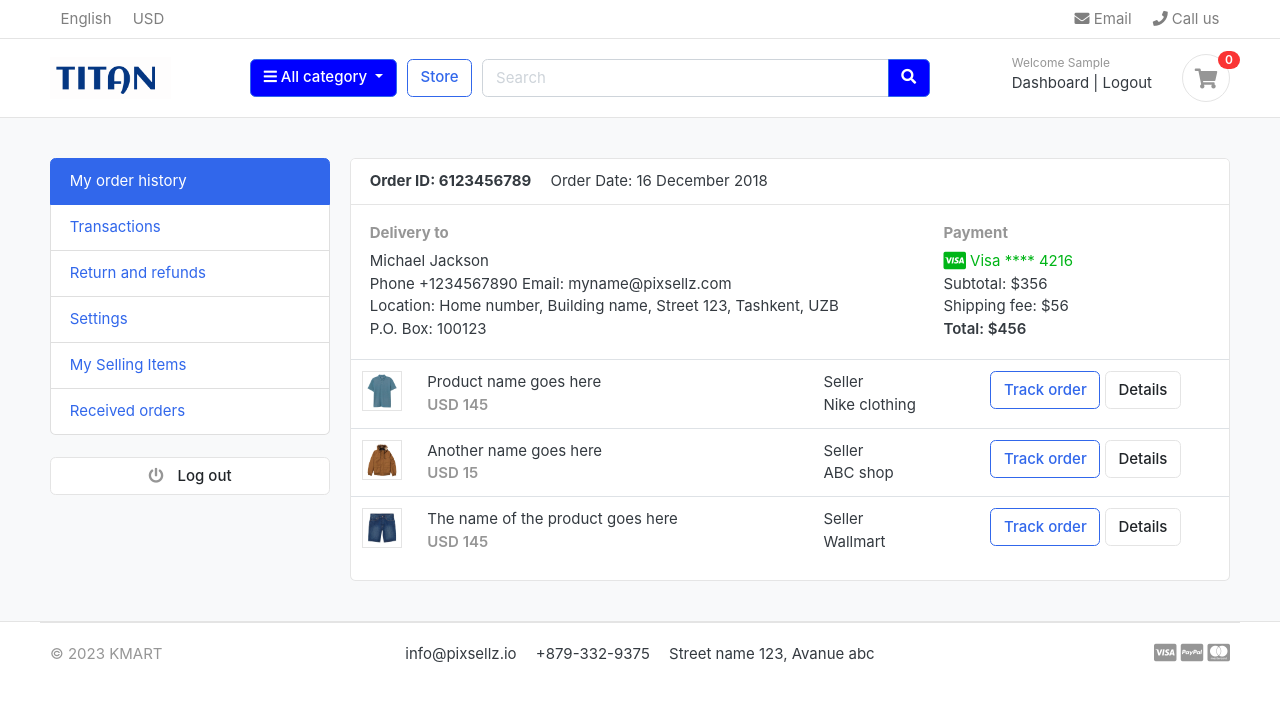
After one commit to KEERTHIVAASA/Titan_clone, a Django app: page /accounts/ in a window 1280 px wide. The commit adds this page. Shown: the top 701 px of the page. Run offline with Django 4.2, Linux system fonts and the light colour scheme; the visitor is signed in with stand-in values (Sample User, id 1); data that the repository does not hold is empty; some libraries are stand-ins or nearby versions; some web fonts are replaced.

Commit message:
checkout functionality

```diff
--- /dev/null
+++ b/Templates/accounts/dashboard.html
@@ -0,0 +1,101 @@
+{% extends 'base.html' %}
+
+
+{% block content %}
+<section class="section-conten padding-y bg">
+
+    {% include 'includes/alerts.html'%}
+
+    <div class="container">
+        <div class="row">
+        <aside class="col-md-3">
+            <!--   SIDEBAR   -->
+            <ul class="list-group">
+                <a class="list-group-item active" href="#"> My order history </a>
+                <a class="list-group-item" href="#"> Transactions </a>
+                <a class="list-group-item" href="#"> Return and refunds </a>
+                <a class="list-group-item" href="#">Settings </a>
+                <a class="list-group-item" href="#"> My Selling Items </a>
+                <a class="list-group-item" href="#"> Received orders </a>
+            </ul>
+            <br>
+            <a class="btn btn-light btn-block" href="#"> <i class="fa fa-power-off"></i> <span class="text">Log out</span> </a>
+            <!--   SIDEBAR .//END   -->
+        </aside>
+        <main class="col-md-9">
+            <article class="card">
+            <header class="card-header">
+                <strong class="d-inline-block mr-3">Order ID: 6123456789</strong>
+                <span>Order Date: 16 December 2018</span>
+            </header>
+            <div class="card-body">
+                <div class="row">
+                    <div class="col-md-8">
+                        <h6 class="text-muted">Delivery to</h6>
+                        <p>Michael Jackson <br>
+                        Phone +1234567890 Email: myname@pixsellz.com <br>
+                        Location: Home number, Building name, Street 123,  Tashkent, UZB <br>
+                        P.O. Box: 100123
+                         </p>
+                    </div>
+                    <div class="col-md-4">
+                        <h6 class="text-muted">Payment</h6>
+                        <span class="text-success">
+                            <i class="fab fa-lg fa-cc-visa"></i>
+                            Visa  **** 4216
+                        </span>
+                        <p>Subtotal: $356 <br>
+                         Shipping fee:  $56 <br>
+                         <span class="b">Total:  $456 </span>
+                        </p>
+                    </div>
+                </div> <!-- row.// -->
+            </div> <!-- card-body .// -->
+            <div class="table-responsive">
+            <table class="table table-hover">
+                <tr>
+                    <td width="65">
+                        <img src="../images/items/1.jpg" class="img-xs border">
+                    </td>
+                    <td>
+                        <p class="title mb-0">Product name goes here </p>
+                        <var class="price text-muted">USD 145</var>
+                    </td>
+                    <td> Seller <br> Nike clothing </td>
+                    <td width="250"> <a href="#" class="btn btn-outline-primary">Track order</a> <a href="#" class="btn btn-light"> Details </a> </td>
+                </tr>
+                <tr>
+                    <td>
+                        <img src="../images/items/2.jpg" class="img-xs border">
+                    </td>
+                    <td>
+                        <p class="title mb-0">Another name goes here </p>
+                        <var class="price text-muted">USD 15</var>
+                    </td>
+                    <td> Seller <br> ABC shop </td>
+                    <td> <a href="#" class="btn btn-outline-primary">Track order</a> <a href="#" class="btn btn-light"> Details </a> </td>
+                </tr>
+                <tr>
+                    <td>
+                        <img src="../images/items/3.jpg" class="img-xs border">
+                    </td>
+                    <td>
+                        <p class="title mb-0">The name of the product  goes here </p>
+                        <var class="price text-muted">USD 145</var>
+                    </td>
+                    <td> Seller <br> Wallmart </td>
+                    <td> <a href="#" class="btn btn-outline-primary">Track order</a> <a href="#" class="btn btn-light"> Details </a> </td>
+                </tr>
+            </table>
+            </div> <!-- table-responsive .end// -->
+            </article> <!-- order-group.// -->
+        </main>
+    </div> <!-- row.// -->
+    </div>
+
+
+    </section>
+    <!-- ========================= SECTION CONTENT END// ========================= -->
+
+
+{% endblock %}
--- a/Templates/includes/navbar.html
+++ b/Templates/includes/navbar.html
@@ -73,7 +73,7 @@
                         <div class="widget-header">
                             <small class="title text-muted">Welcome {{user.first_name}}</small>
                             <div>
-                                <a href="#">Dashboard</a> <span class="dark-transp"> | </span>
+                                <a href="{% url 'dashboard' %}">Dashboard</a> <span class="dark-transp"> | </span>
                                 <a href="{% url 'logout' %}"> Logout</a>
                             </div>
                         </div>
--- a/Templates/store/cart.html
+++ b/Templates/store/cart.html
@@ -93,7 +93,7 @@
                 <p class="text-center mb-3">
                     <img src="{% static './images/misc/payments.png'%}" height="26">
                 </p>
-                <a href="./place-order.html" class="btn btn-primary btn-block"> Checkout </a>
+                <a href="{% url 'checkout' %}" class="btn btn-primary btn-block"> Checkout </a>
                 <a href="{% url 'store' %}" class="btn btn-light btn-block">Continue Shopping</a>
             </div> <!-- card-body.// -->
             </div> <!-- card.// -->
--- a/accounts/urls.py
+++ b/accounts/urls.py
@@ -6,4 +6,6 @@ urlpatterns=[
     path('login/',views.login,name='login'),
     path('logout/',views.logout,name='logout'),
     path('activate/<uidb64>/<token>/',views.activate,name='activate'),
+    path('dashboard/',views.dashboard,name='dashboard'),
+    path('',views.dashboard,name='dashboard'),
 ]
--- a/accounts/views.py
+++ b/accounts/views.py
@@ -3,6 +3,7 @@ from .forms import RegistrationForm
 from .models import Accounts
 from django.contrib import  messages,auth
 from django.contrib.auth.decorators import login_required
+from django.http import HttpResponse
 
 #verification email
 from django.contrib.sites.shortcuts import get_current_site
@@ -42,8 +43,8 @@ def register(request):
             to_email=email
             send_email= EmailMessage(mail_subject,message,to=[to_email])
             send_email.send()
-            messages.success(request,'Registration successfull.')
-            return redirect('register')
+            #messages.success(request,'Thank you for registering with us we have sent you a verification email to your email address please verify it.')
+            return redirect('/accounts/login/?command=verification&email='+email)
     else:
         form=RegistrationForm()
     context={
@@ -60,7 +61,8 @@ def login(request):
 
         if user is not None:
             auth.login(request,user)
-            return redirect('home')
+            messages.success(request,"You are now logged in")
+            return redirect('dashboard')
         else:
             messages.error(request,'Invalid Credentials')
             return redirect('login')
@@ -75,5 +77,23 @@ def logout(request):
     messages.success(request,"You have Logged out")
     return redirect('login')
 
-def activate(request):
-    return
+def activate(request,uidb64,token):
+    try:
+        uid=urlsafe_base64_decode(uidb64).decode()
+        user=Accounts._default_manager.get(pk=uid)
+    except(TypeError,ValueError,OverflowError,Accounts.DoesNotExist):
+        user=None
+
+    if user is not None and default_token_generator.check_token(user,token):
+        user.is_active=True
+        user.save()
+        messages.success(request,'Congratulations! Your account is activated.')
+        return redirect('login')
+    else:
+
+        messages.error(request,'Invalid activation link')
+        return redirec('register')
+
+@login_required(login_url='login')
+def dashboard(request):
+    return render(request,'accounts/dashboard.html')
--- a/carts/urls.py
+++ b/carts/urls.py
@@ -7,4 +7,6 @@ urlpatterns = [
     path('add_cart/<int:product_id>/',views.add_cart,name='add_cart'),
     path('remove_cart/<int:product_id>/',views.remove_cart,name='remove_cart'),
     path('remove_cart_item/<int:product_id>/',views.remove_cart_item,name='remove_cart_item'),
+
+    path('checkout/',views.checkout,name='checkout'),
 ]
--- a/carts/views.py
+++ b/carts/views.py
@@ -3,6 +3,7 @@ from store.models import Product
 from .models import Cart,Cart_item
 from django.http import HttpResponse
 from django.core.exceptions import ObjectDoesNotExist
+from django.contrib.auth.decorators import login_required
 
 def _cart_id(request):
     cart=request.session.session_key
@@ -70,3 +71,27 @@ def remove_cart_item(request,product_id):
     cart_item = Cart_item.objects.get(product=product,cart=cart)
     cart_item.delete()
     return redirect('cart')
+
+@login_required(login_url='login')
+def checkout(request,total=0,quantity=0,cart_items=None):
+    try:
+        discount=0
+        grand_total=0
+        cart=Cart.objects.get(cart_id=_cart_id(request))
+        cart_items=Cart_item.objects.filter(cart=cart,is_active=True)
+        for cart_item in cart_items:
+            total += (cart_item.product.price*cart_item.quantity)
+            quantity += cart_item.quantity
+        discount=(10 * total)/100
+        grand_total=total-discount
+    except ObjectDoesNotExist :
+        pass
+
+    context = {
+        'total' : total,
+        'quantity' : quantity,
+        'cart_items' : cart_items,
+        'discount' : discount,
+        'grand_total' : grand_total,
+    }
+    return render(request,'store/checkout.html',context)
```
Also changed, not shown: Templates/accounts/login.html (+10 -0 lines), Templates/store/checkout.html (added, +135 -0 lines).
